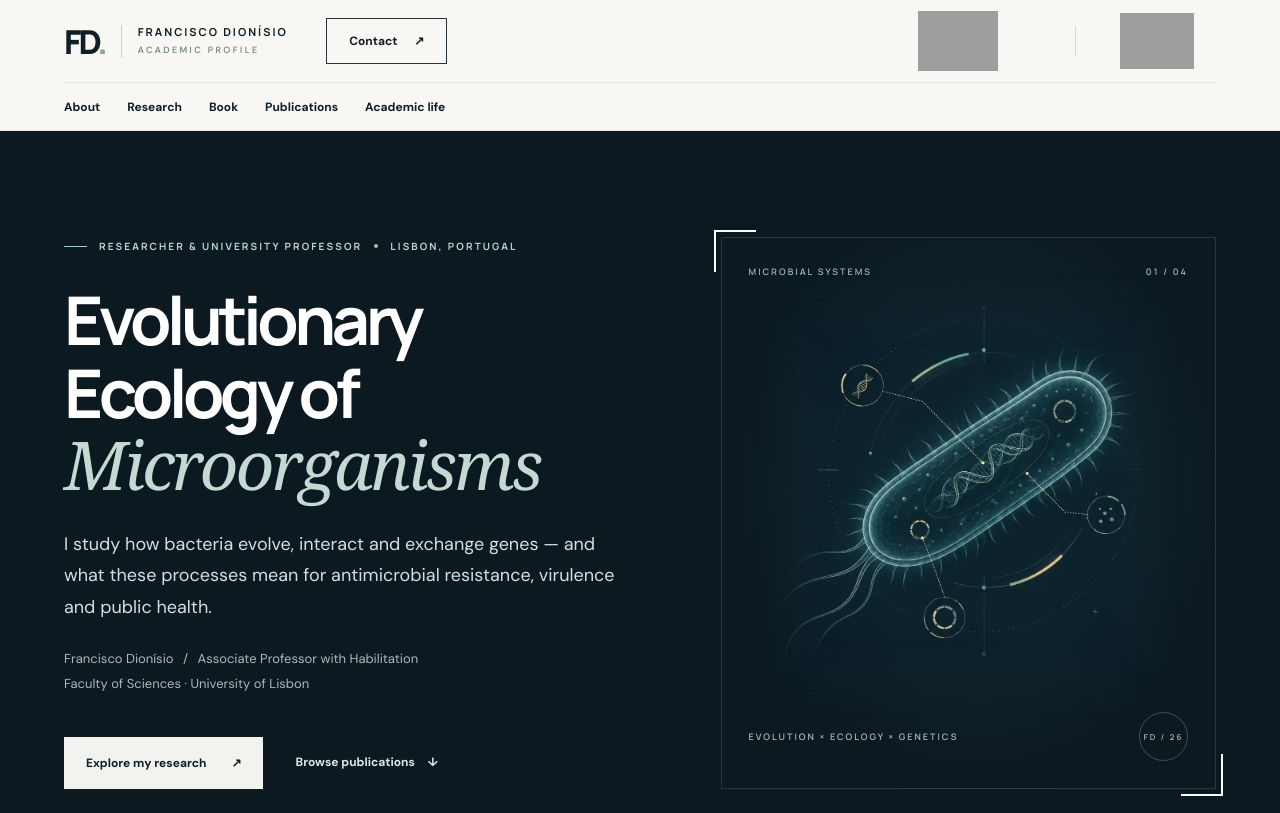
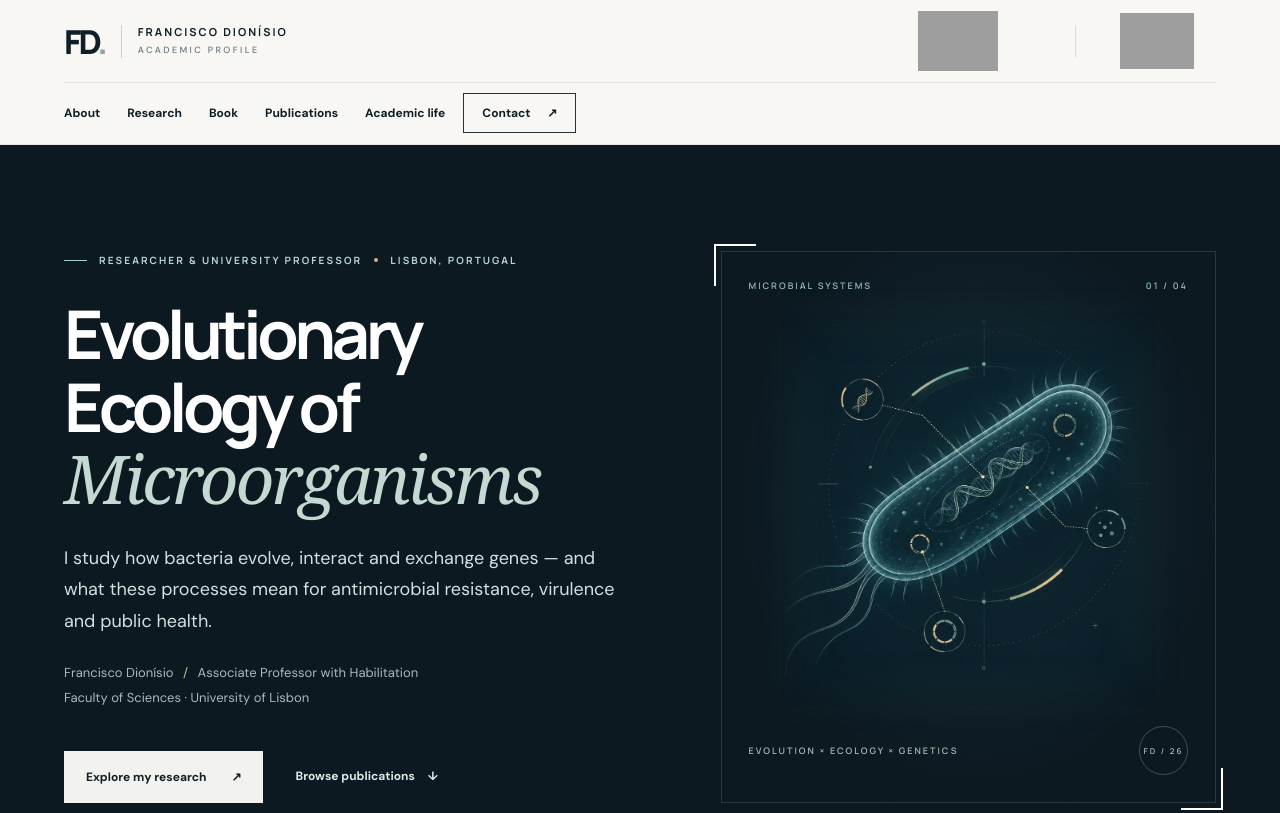
Before and after one commit to franciscodionisio-acp/franciscodionisio-acp.github.io, a plain HTML site: page index.html in a window 1280 px wide. Shown: the top 813 px of the page. Drawn offline with Linux system fonts and the light colour scheme; grey boxes are pictures that could not be loaded.

Commit message:
Add files via upload

```diff
--- a/assets/styles.css
+++ b/assets/styles.css
@@ -222,3 +222,55 @@ html { scroll-padding-top: 155px; }
   .header-institutions .header-logo-ce3c { width: 97px; max-height: 42px; }
   .header-institution-divider { height: 24px; }
 }
+
+
+/* FINAL NAV PLACEMENT — Contact after Academic life, logos top right.
+   This uses the existing HTML: no change to index.html is required. */
+@media (min-width: 801px) {
+  .academic-header {
+    grid-template-columns: max-content minmax(0, 1fr);
+    grid-template-rows: minmax(82px, auto) 62px;
+    column-gap: 0;
+  }
+  .academic-header .header-brand {
+    grid-column: 1;
+    grid-row: 1;
+  }
+  .academic-header .header-institutions {
+    grid-column: 2;
+    grid-row: 1;
+    justify-self: end;
+  }
+  .academic-header .header-main-nav {
+    grid-column: 1;
+    grid-row: 2;
+    justify-self: start;
+    align-self: center;
+    width: max-content;
+    gap: 27px;
+    border-top: 0;
+    padding-right: 18px;
+  }
+  .academic-header .header-contact {
+    grid-column: 2;
+    grid-row: 2;
+    justify-self: start;
+    align-self: center;
+    margin: 0;
+    padding: 11px 18px;
+  }
+  .academic-header::after {
+    content: "";
+    grid-column: 1 / -1;
+    grid-row: 2;
+    align-self: start;
+    width: 100%;
+    height: 1px;
+    background: #e3e5e0;
+    pointer-events: none;
+  }
+}
+@media (min-width: 801px) and (max-width: 1000px) {
+  .academic-header .header-main-nav { gap: 22px; padding-right: 15px; }
+  .academic-header .header-contact { padding: 10px 15px; }
+}
```
